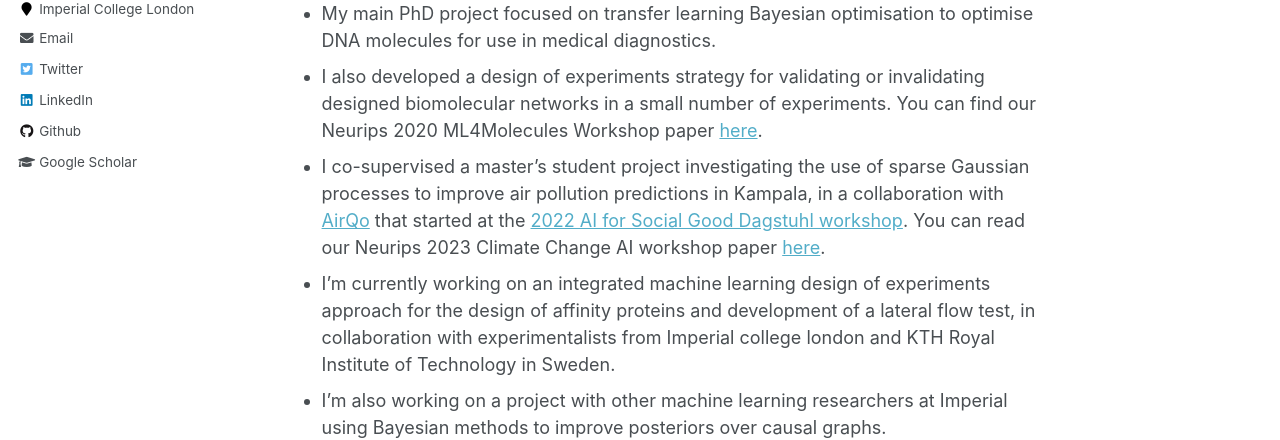
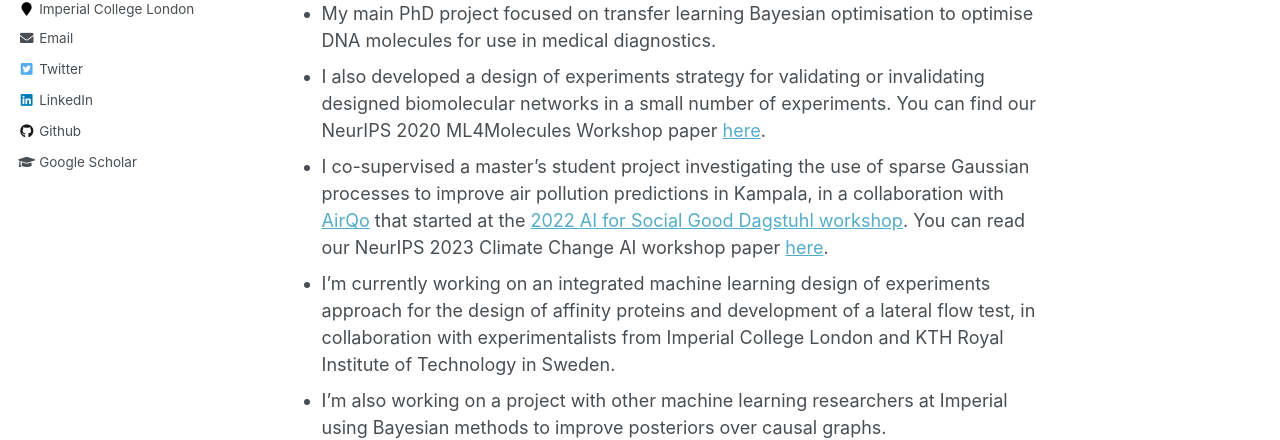
Before and after one commit to RSedgwick/rsedgwick.github.io, a Jekyll site: the page built from _pages/about.md, in a window 1280 px wide and 900 px high. Shown: the part 390-830 px from the top of the window. Built offline with Jekyll 4.4.1, drawn with Linux system fonts in a browser that asks for light colours.

```diff
--- a/_pages/about.md
+++ b/_pages/about.md
@@ -17,9 +17,9 @@ Projects
 ======
 
 - My main PhD project focused on transfer learning Bayesian optimisation to optimise DNA molecules for use in medical diagnostics.
-- I also developed a design of experiments strategy for validating or invalidating designed biomolecular networks in a small number of experiments. You can find our Neurips 2020 ML4Molecules Workshop paper [here](https://arxiv.org/abs/2011.10575).
-- I co-supervised a master's student project investigating the use of sparse Gaussian processes to improve air pollution predictions in Kampala, in a collaboration with [AirQo](https://www.airqo.net/) that started at the [2022 AI for Social Good Dagstuhl workshop](https://ai4sg-dagstuhl.github.io/). You can read our Neurips 2023 Climate Change AI workshop paper [here](https://arxiv.org/abs/2311.16625).
-- I'm currently working on an integrated machine learning design of experiments approach for the design of affinity proteins and development of a lateral flow test, in collaboration with experimentalists from Imperial college london and KTH Royal Institute of Technology in Sweden.
+- I also developed a design of experiments strategy for validating or invalidating designed biomolecular networks in a small number of experiments. You can find our NeurIPS 2020 ML4Molecules Workshop paper [here](https://arxiv.org/abs/2011.10575).
+- I co-supervised a master's student project investigating the use of sparse Gaussian processes to improve air pollution predictions in Kampala, in a collaboration with [AirQo](https://www.airqo.net/) that started at the [2022 AI for Social Good Dagstuhl workshop](https://ai4sg-dagstuhl.github.io/). You can read our NeurIPS 2023 Climate Change AI workshop paper [here](https://arxiv.org/abs/2311.16625).
+- I'm currently working on an integrated machine learning design of experiments approach for the design of affinity proteins and development of a lateral flow test, in collaboration with experimentalists from Imperial College London and KTH Royal Institute of Technology in Sweden.
 - I'm also working on a project with other machine learning researchers at Imperial using Bayesian methods to improve posteriors over causal graphs.
 
 Research Interests
```
